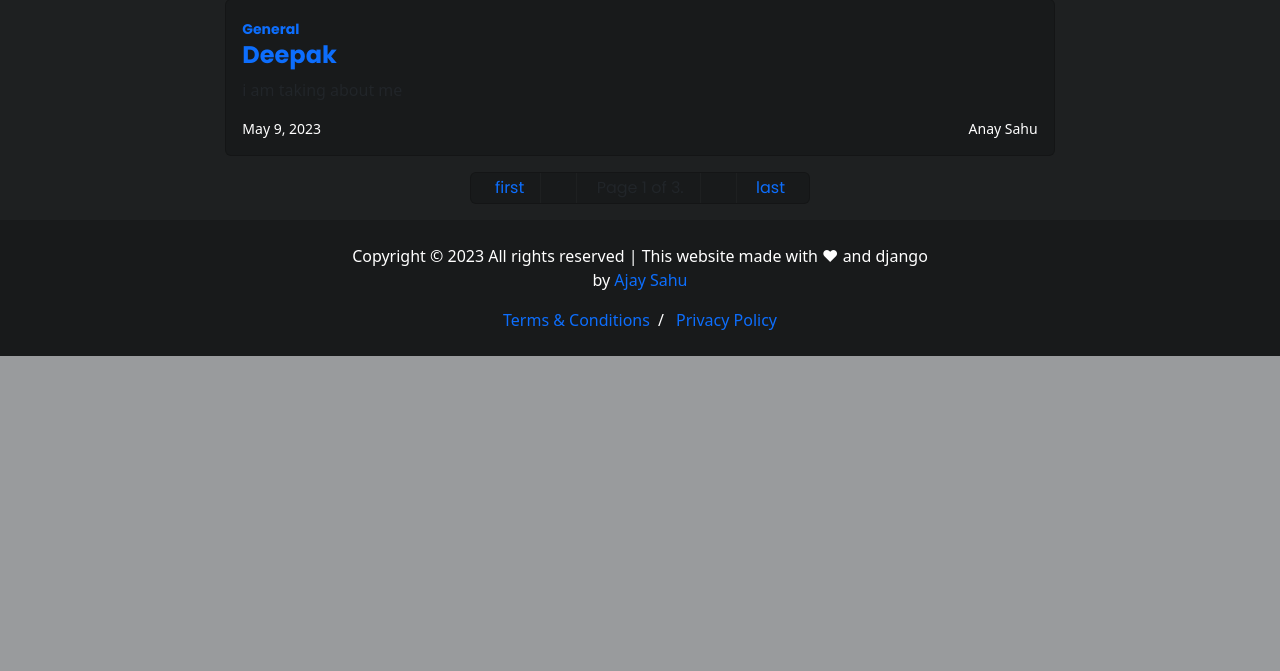
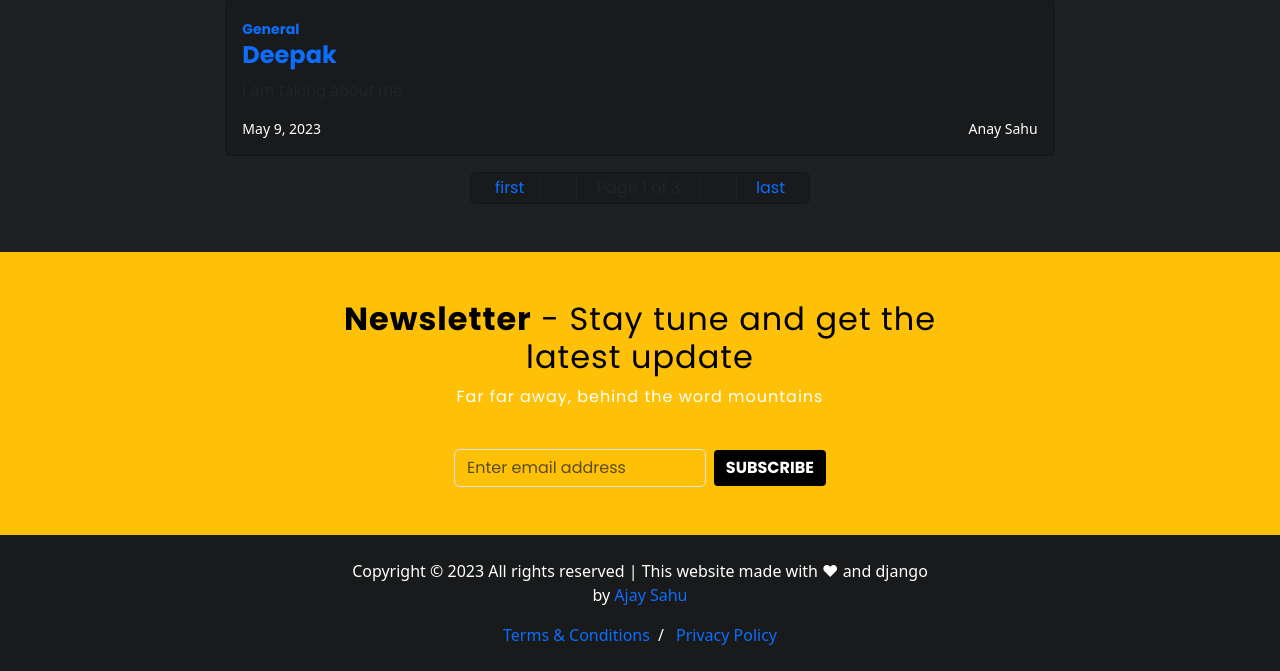
Before and after one commit to anaysah/HonestNote-Blogging-Application, a Django app: page / in a window 1280 px wide. Shown: the part 2222-2893 px from the top of the page. Before the commit the page ends 2578 px from the top, so only its background shows below. Run offline with Django 4.2, Linux system fonts and the light colour scheme; data comes from the database, SQL or seed files in the repository.

Commit message:
newsletter ui on main.html

```diff
--- a/blog/templates/blog/main.html
+++ b/blog/templates/blog/main.html
@@ -96,13 +96,39 @@
   </div>
 
 
-
   <div class="main-body">
 
     {% block content %}
     {% endblock content %}
 
   </div>
+
+
+  <section class="py-5 text-bg-warning mt-5" id="newsletter-box">
+    <div class="container">
+      <div class="row d-flex justify-content-center">
+        <div class="col-lg-10">
+          <div class="row justify-content-center">
+
+            <div class="col-md-8 text-center mb-lg-4">
+              <h2 class="mb-0 font-weight-bold"><strong>Newsletter</strong> - Stay tune and get the latest update</h2>
+              <p class="mt-2">Far far away, behind the word mountains</p>
+            </div>
+            <div class="col-md-5 border-left d-flex align-items-center justify-content-center">
+              <form action="#" class="subscribe-form">
+                <div class="form-group d-flex align-items-center">
+                  <input type="text" class="form-control" placeholder="Enter email address">
+                  <a href="#" class="btn btn-darken ms-2">Subscribe</a>
+                </div>
+              </form>
+            </div>
+
+          </div>
+        </div>
+      </div>
+    </div>
+  </section>
+
   <div class="side-footer p-4">
     <div class="container">
       <div class="row justify-content-center copyright">
--- a/static/blog/styles/main.css
+++ b/static/blog/styles/main.css
@@ -248,3 +248,32 @@ span {
     /* padding: 0 0; */
     margin: auto;
 }
+
+/* newsletter box ------------*/
+#newsletter-box{
+    font-family: var(--poppins);
+}
+#newsletter-box h2{
+    /* font-weight: bold; */
+
+    letter-spacing: 1px;
+}
+
+#newsletter-box p{
+    color: white;
+    letter-spacing: 1px;
+}
+
+.subscribe-form input{
+    background-color: transparent;
+}
+
+.subscribe-form a{
+    text-transform: uppercase;
+    font-weight: bold;
+    background-color: black;
+    border-radius: 4px;
+    color: white;
+    border: 0px;
+}
+/* newsletter box over------------*/
```
